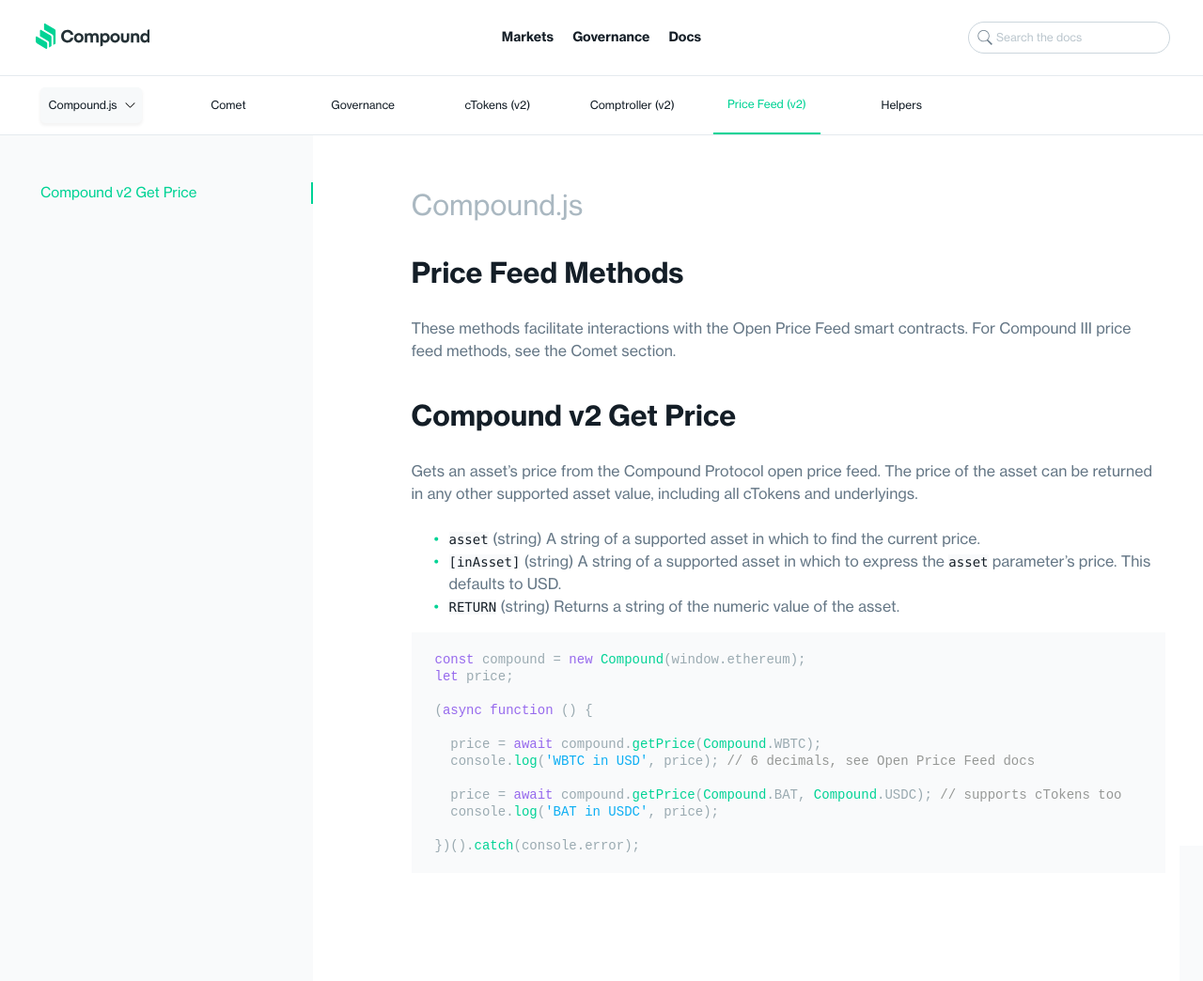
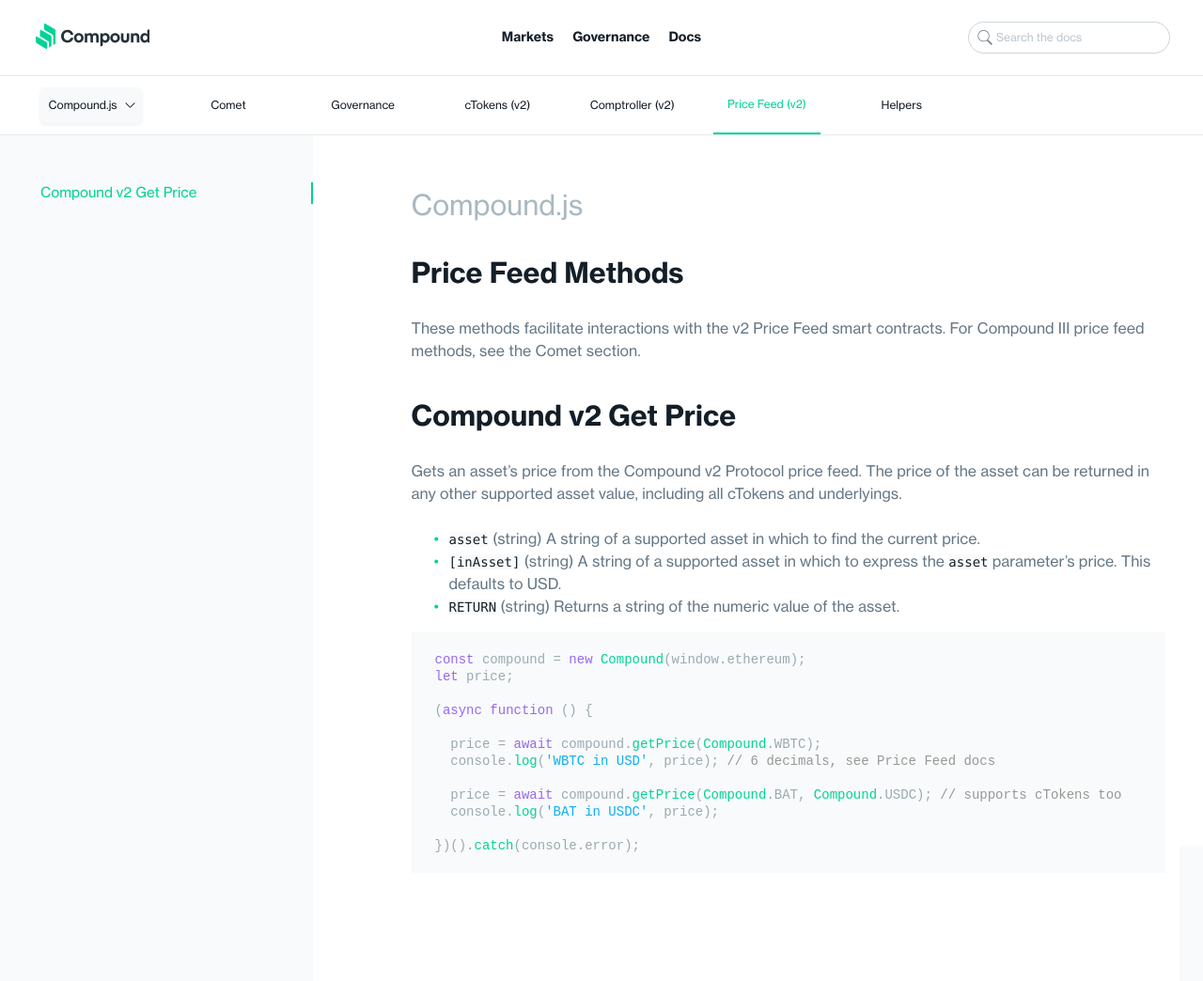
Before and after one commit to compound-finance/compound-finance.github.io, a Jekyll site: the page built from docs/pages/compound-js/price-feed.md, in a window 1280 px wide. Shown: the whole page at 94% size. Built offline with Jekyll 4.4.1, drawn with Linux system fonts in a browser that asks for light colours.

Commit message:
removed old references

```diff
--- a/docs/_config.yml
+++ b/docs/_config.yml
@@ -23,7 +23,7 @@
   cTokens: /v2/ctokens/
   Comptroller: /v2/comptroller/
   Governance: /v2/governance/
-  Open Price Feed: /v2/prices/
+  Price Feed: /v2/prices/
   Security: /v2/security/
 
 compound_js_nav_data:
--- a/docs/pages/compound-js/price-feed.md
+++ b/docs/pages/compound-js/price-feed.md
@@ -13,11 +13,11 @@
 
 ## Price Feed Methods
 
-These methods facilitate interactions with the Open Price Feed smart contracts. For Compound III price feed methods, see the Comet section.
+These methods facilitate interactions with the v2 Price Feed smart contracts. For Compound III price feed methods, see the Comet section.
 
 ## Compound v2 Get Price
 
-Gets an asset's price from the Compound Protocol open price feed. The price
+Gets an asset's price from the Compound v2 Protocol price feed. The price
    of the asset can be returned in any other supported asset value, including
    all cTokens and underlyings.
 
@@ -32,7 +32,7 @@
 (async function () {
 
   price = await compound.getPrice(Compound.WBTC);
-  console.log('WBTC in USD', price); // 6 decimals, see Open Price Feed docs
+  console.log('WBTC in USD', price); // 6 decimals, see Price Feed docs
 
   price = await compound.getPrice(Compound.BAT, Compound.USDC); // supports cTokens too
   console.log('BAT in USDC', price);
```
Also changed, not shown: docs/pages/v2/prices.md (+1 -1 lines).
